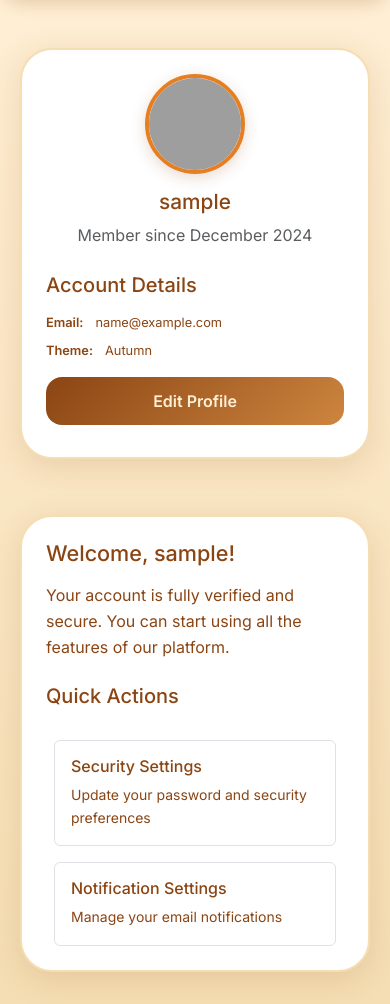
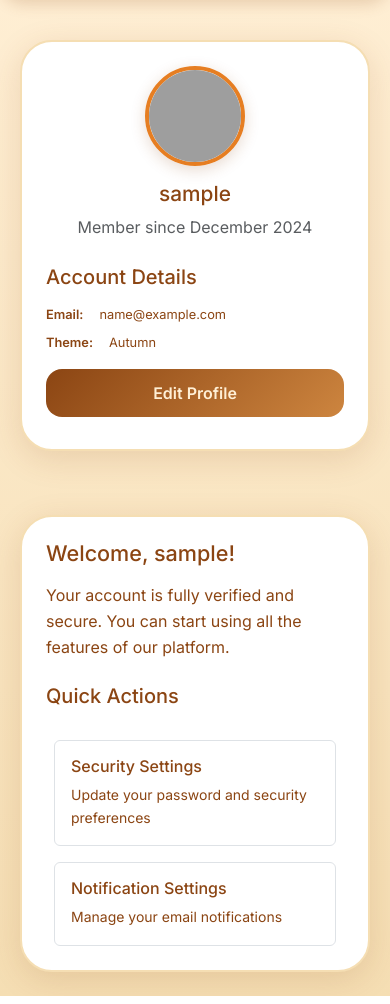
Before and after one commit to reversegremlin/harvest-market, a Flask app: page /dashboard in a window 390 px wide. Shown: the part 56-1060 px from the top of the page. Run offline with Flask 3, Linux system fonts and the light colour scheme; the visitor is signed in with stand-in values (Sample User, id 1); grey boxes are pictures that could not be loaded.

Commit message:
Agent query: Please check if: 1. Profile cards are wider with better spacing 2. Text wrapping works correctly for long usernames/emails 3. Layout maintains responsiveness across different screen sizes

```diff
--- a/static/css/styles.css
+++ b/static/css/styles.css
@@ -334,10 +334,10 @@
 /* Custom Animal Crossing inspired elements */
 /* Profile Card Base Styles */
 .profile-card {
+    width: 100%;
+    max-width: none;
+    padding: 2rem;
     font-size: 16px; /* Base font size */
-    word-wrap: break-word;
-    overflow-wrap: break-word;
-    word-break: break-word;
 }
 
 .profile-card p {
@@ -346,17 +346,34 @@
     margin-bottom: 0.5rem;
 }
 
+.account-details {
+    width: 100%;
+}
+
 .account-details p {
     display: flex;
-    flex-wrap: wrap;
-    gap: 0.25rem;
+    flex-wrap: nowrap;
+    align-items: baseline;
+    gap: 0.5rem;
+    width: 100%;
     margin-bottom: 0.5rem;
-    align-items: baseline;
+}
+
+.account-details p span {
+    text-overflow: ellipsis;
+    overflow: hidden;
+    word-break: break-all;
 }
 
 .account-details p strong {
     white-space: nowrap;
     margin-right: 0.5rem;
+}
+
+@media (min-width: 768px) {
+    .profile-card {
+        padding: 2.5rem;
+    }
 }
 
 /* Update username and email font sizes */
--- a/templates/profile/dashboard.html
+++ b/templates/profile/dashboard.html
@@ -4,7 +4,7 @@
 
 {% block content %}
 <div class="row g-3">
-    <div class="col-12 col-md-4">
+    <div class="col-12 col-md-5 mb-4">
         <div class="profile-card">
             <div class="text-center">
                 <img src="{{ current_user.avatar_url }}" alt="Avatar" class="avatar mb-3">
@@ -26,7 +26,7 @@
         </div>
     </div>
 
-    <div class="col-12 col-md-8">
+    <div class="col-12 col-md-7">
         <div class="profile-card">
             <h4 class="mb-3">Welcome, {{ current_user.username }}!</h4>
             <p class="mb-4">Your account is fully verified and secure. You can start using all the features of our platform.</p>
```
Also changed, not shown: 1 other file.
